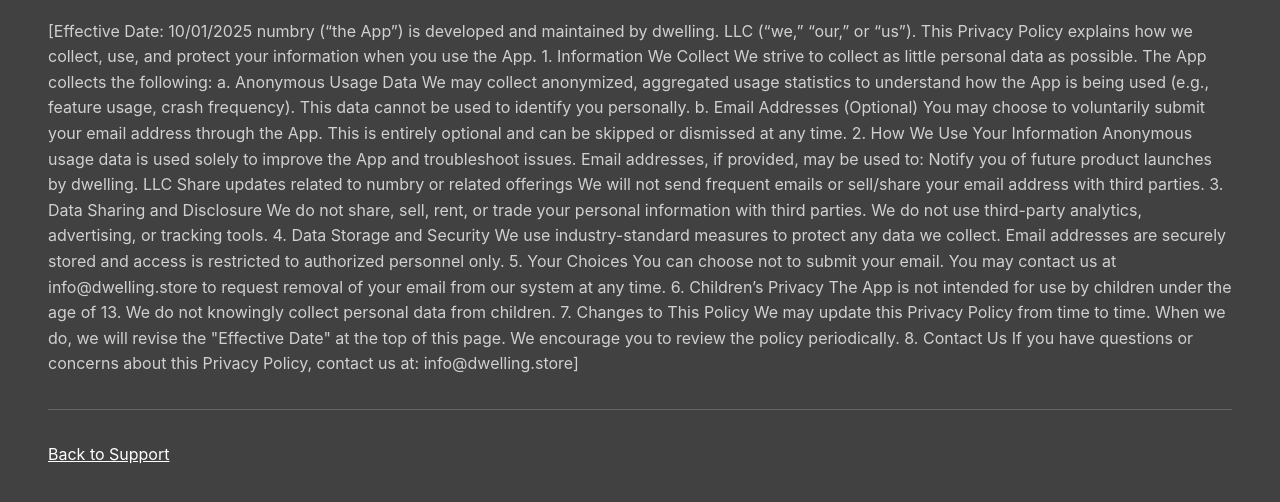
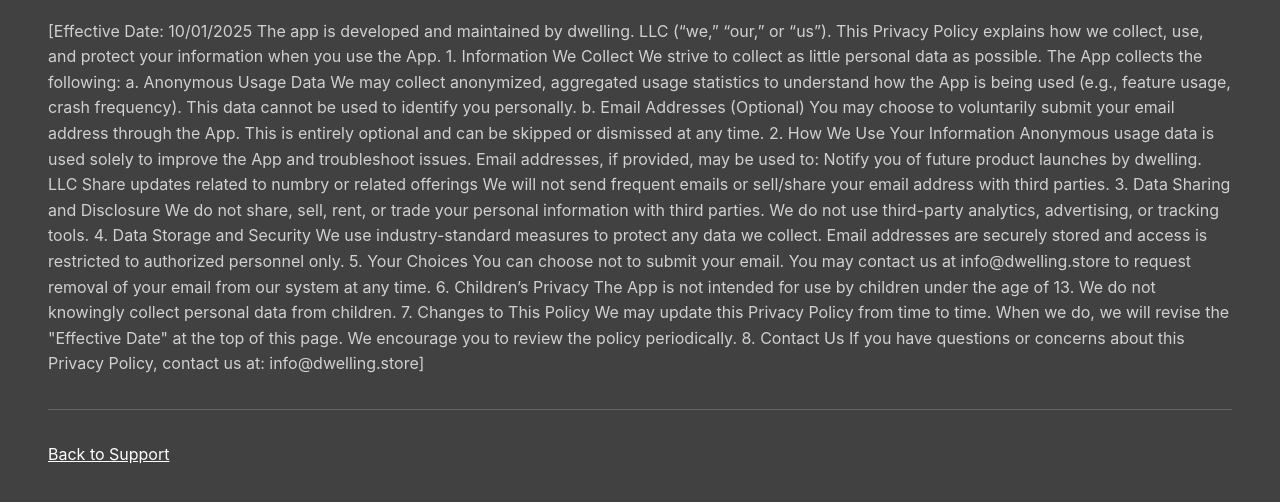
Before and after one commit to aventine61/dwelling-support, a plain HTML site: page privacy.html in a window 1280 px wide. Shown: the part 102-604 px from the top of the page. Drawn offline with Linux system fonts and the light colour scheme.

Commit message:
Update privacy.html

```diff
--- a/privacy.html
+++ b/privacy.html
@@ -37,7 +37,7 @@
 
   <!-- Paste your Privacy Policy text below this line -->
   <p>[Effective Date: 10/01/2025
-numbry (“the App”) is developed and maintained by dwelling. LLC (“we,” “our,” or “us”). This Privacy Policy explains how we collect, use, and protect your information when you use the App.
+The app is developed and maintained by dwelling. LLC (“we,” “our,” or “us”). This Privacy Policy explains how we collect, use, and protect your information when you use the App.
 
 1. Information We Collect
 We strive to collect as little personal data as possible. The App collects the following:
```
